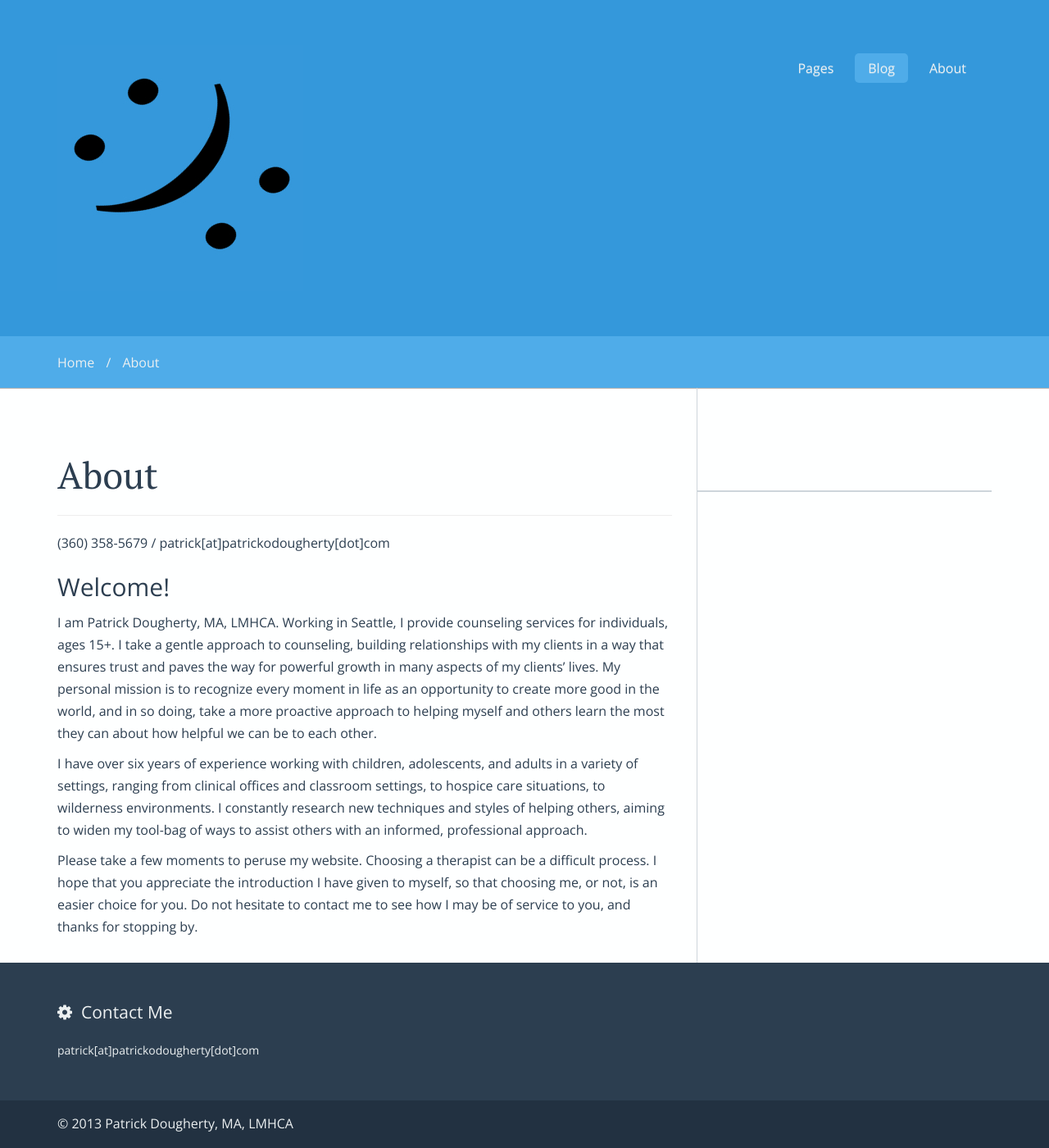
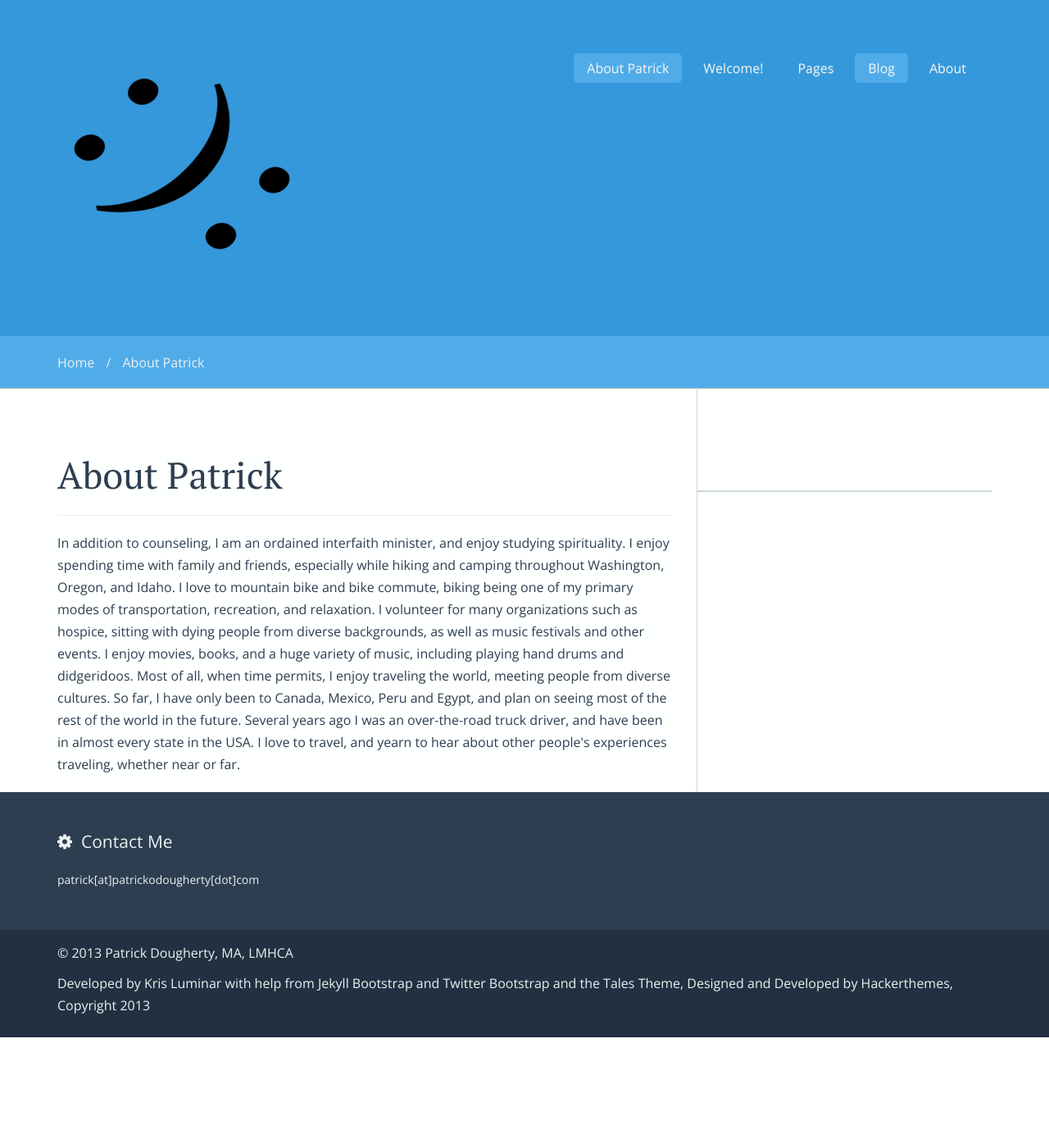
Before and after one commit to Patrick-Dougherty/patrick-dougherty.github.com, a Jekyll site: the page built from about/index.html, in a window 1280 px wide and 1400 px high. Shown: the whole window at 82% size. Built offline with Jekyll 4.4.1, drawn with Linux system fonts in a browser that asks for light colours; nearby versions of some CDN libraries; library files that are not in the unit come from our copies.

Commit message:
move about where it belongs and create home page

```diff
--- a/about/index.html
+++ b/about/index.html
@@ -1,16 +1,9 @@
 ---
 layout: page
-title: "About"
+group: navigation
+title: "About Patrick"
 description: "Professional site for Patrick Dougherty, MA, LMHCA"
 ---
 {% include JB/setup %}
 
-<p>(360) 358-5679 / patrick[at]patrickodougherty[dot]com</p>
-
-<h2 id='welcome'>Welcome!</h2>
-
-<p>I am Patrick Dougherty, MA, LMHCA. Working in Seattle, I provide counseling services for individuals, ages 15+. I take a gentle approach to counseling, building relationships with my clients in a way that ensures trust and paves the way for powerful growth in many aspects of my clients&#8217; lives. My personal mission is to recognize every moment in life as an opportunity to create more good in the world, and in so doing, take a more proactive approach to helping myself and others learn the most they can about how helpful we can be to each other.</p>
-
-<p>I have over six years of experience working with children, adolescents, and adults in a variety of settings, ranging from clinical offices and classroom settings, to hospice care situations, to wilderness environments. I constantly research new techniques and styles of helping others, aiming to widen my tool-bag of ways to assist others with an informed, professional approach.</p>
-
-<p>Please take a few moments to peruse my website. Choosing a therapist can be a difficult process. I hope that you appreciate the introduction I have given to myself, so that choosing me, or not, is an easier choice for you. Do not hesitate to contact me to see how I may be of service to you, and thanks for stopping by.</p>
+In addition to counseling, I am an ordained interfaith minister, and enjoy studying spirituality. I enjoy spending time with family and friends, especially while hiking and camping throughout Washington, Oregon, and Idaho. I love to mountain bike and bike commute, biking being one of my primary modes of transportation, recreation, and relaxation. I volunteer for many organizations such as hospice, sitting with dying people from diverse backgrounds, as well as music festivals and other events. I enjoy movies, books, and a huge variety of music, including playing hand drums and didgeridoos. Most of all, when time permits, I enjoy traveling the world, meeting people from diverse cultures. So far, I have only been to Canada, Mexico, Peru and Egypt, and plan on seeing most of the rest of the world in the future. Several years ago I was an over-the-road truck driver, and have been in almost every state in the USA. I love to travel, and yearn to hear about other people's experiences traveling, whether near or far.
--- a/index.html
+++ /dev/null
@@ -1,5 +0,0 @@
----
-permalink: /
-redirect:  /about/
-layout:    redirect
----
```
Also changed, not shown: index.md (added, +17 -0 lines), services/index.md (line endings or trailing spaces).
